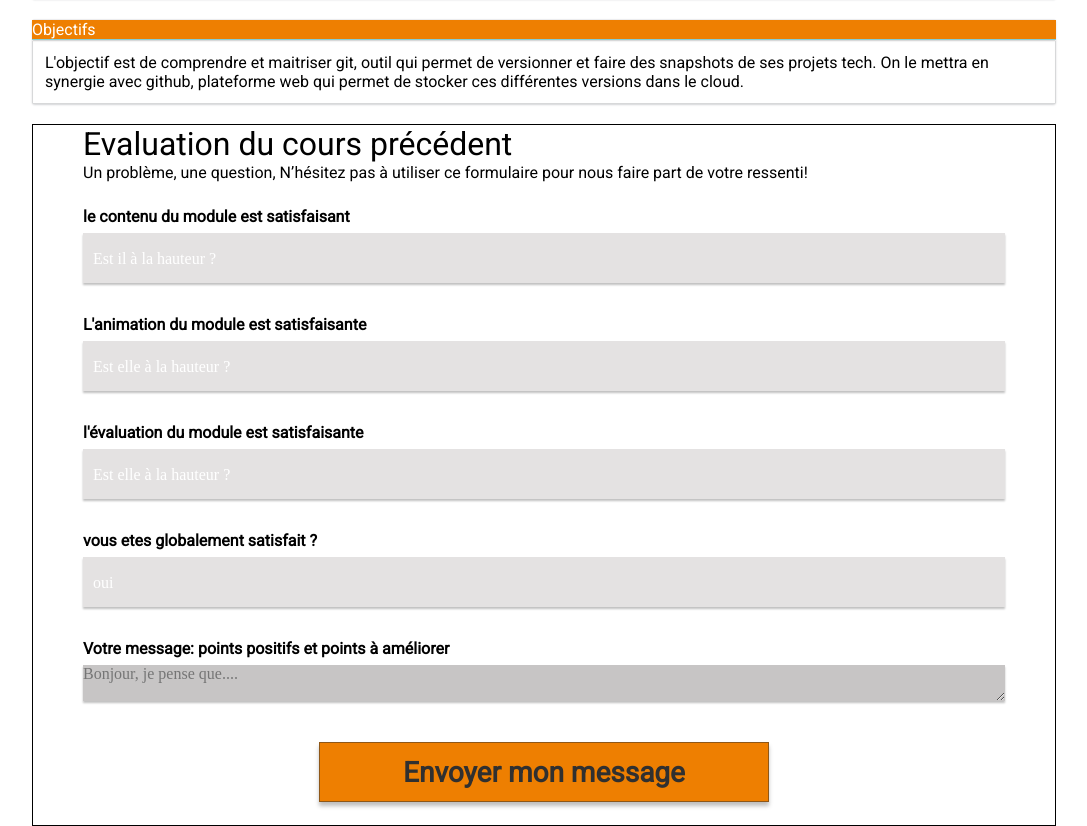
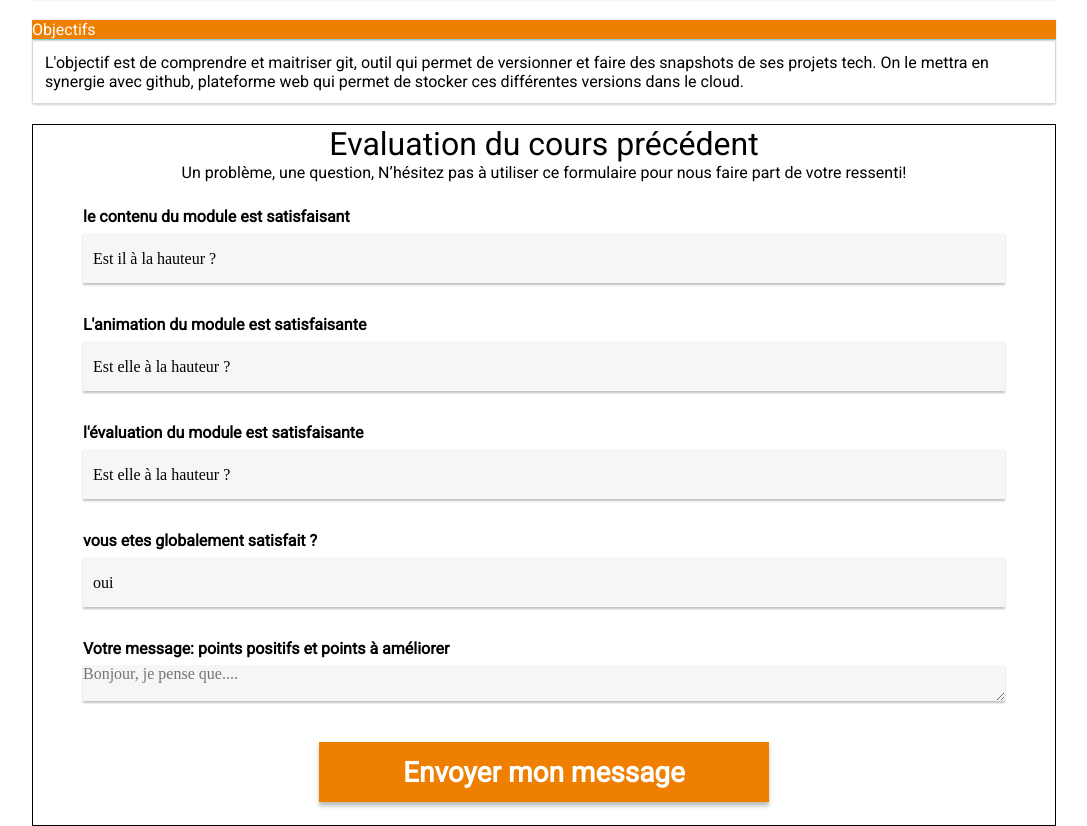
Before and after one commit to Lawberryy/marketing-IA, a plain HTML site: page minisite/index.html in a window 1280 px wide. Shown: the part 1811-2637 px from the top of the page, without its empty margins (96-1183 px from the left). Drawn offline with Linux system fonts and the light colour scheme.

Commit message:
form satisfaction adding

```diff
--- a/minisite/style.scss
+++ b/minisite/style.scss
@@ -109,8 +109,10 @@ body {
         background: white;
         h1 {
             font-weight: 500;
+            text-align: center;
             }
         p {
+            text-align: center;
             font-weight: 300;
         }
         form div {
@@ -131,7 +133,7 @@ body {
                 background-repeat: no-repeat;
                 height: 50px;
                 padding-left: 10px;
-                background: #e4e2e2;
+                background: #e4e2e24d;
                 border: none;
                 font-size: 16px;
                 font-weight: 500;
@@ -149,7 +151,7 @@ body {
                 box-shadow: 0px 2px 2px 0px rgba(0,0,0,0.25);
             }
             textarea {
-                background: #c7c5c5;
+                background: #e4e2e24d;
                 border: none;
                 font-size: 16px;
                 font-weight: 500;
@@ -157,7 +159,7 @@ body {
                 box-shadow: 0px 2px 2px 0px rgba(0,0,0,0.25);
             }
             select:invalid {
-                color: white;
+                color: black;
             }
             select option {
                 background: white;
@@ -175,21 +177,9 @@ body {
                 font-weight: 700;
                 font-size: 28px;
                 background: #EE7F01;
-                border: rgba(48, 48, 48, 0.5) solid 1px;
+                border: none;
                 box-shadow: 0px 4px 4px 0px rgba(0,0,0,0.25);
-                color: #303030;
+                color: white;
             }
 
     }
-
-    form button {
-    width: 450px;
-    max-width: 500px;
-    height: 60px;
-    font-weight: 700;
-    font-size: 28px;
-    background: white;
-    border: rgba(48, 48, 48, 0.5) solid 1px;
-    box-shadow: 0px 4px 4px 0px rgba(0,0,0,0.25);
-    color: #303030;
-    }
```
Also changed, not shown: minisite/index.html (+0 -3 lines), minisite/style.css, 1 other file.
